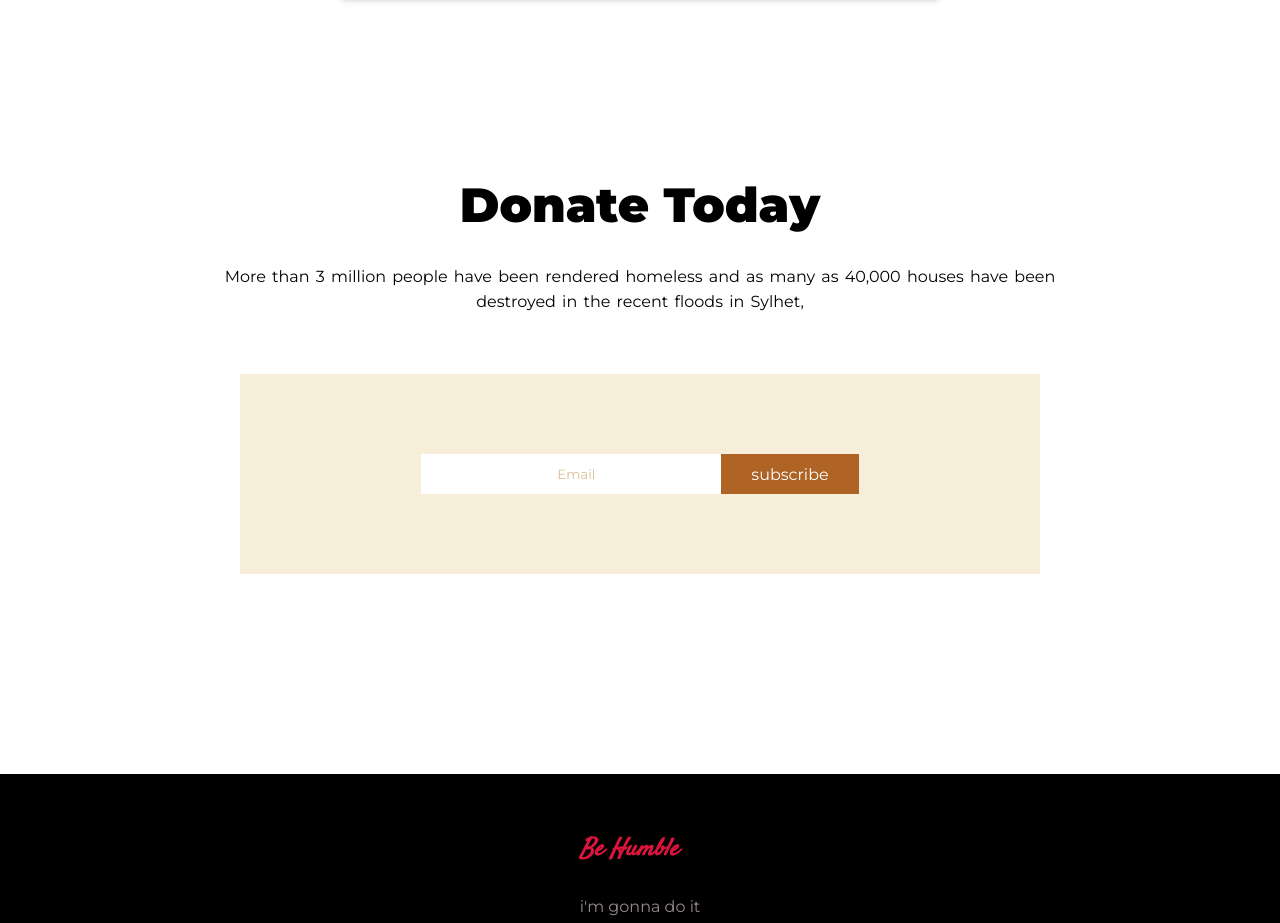
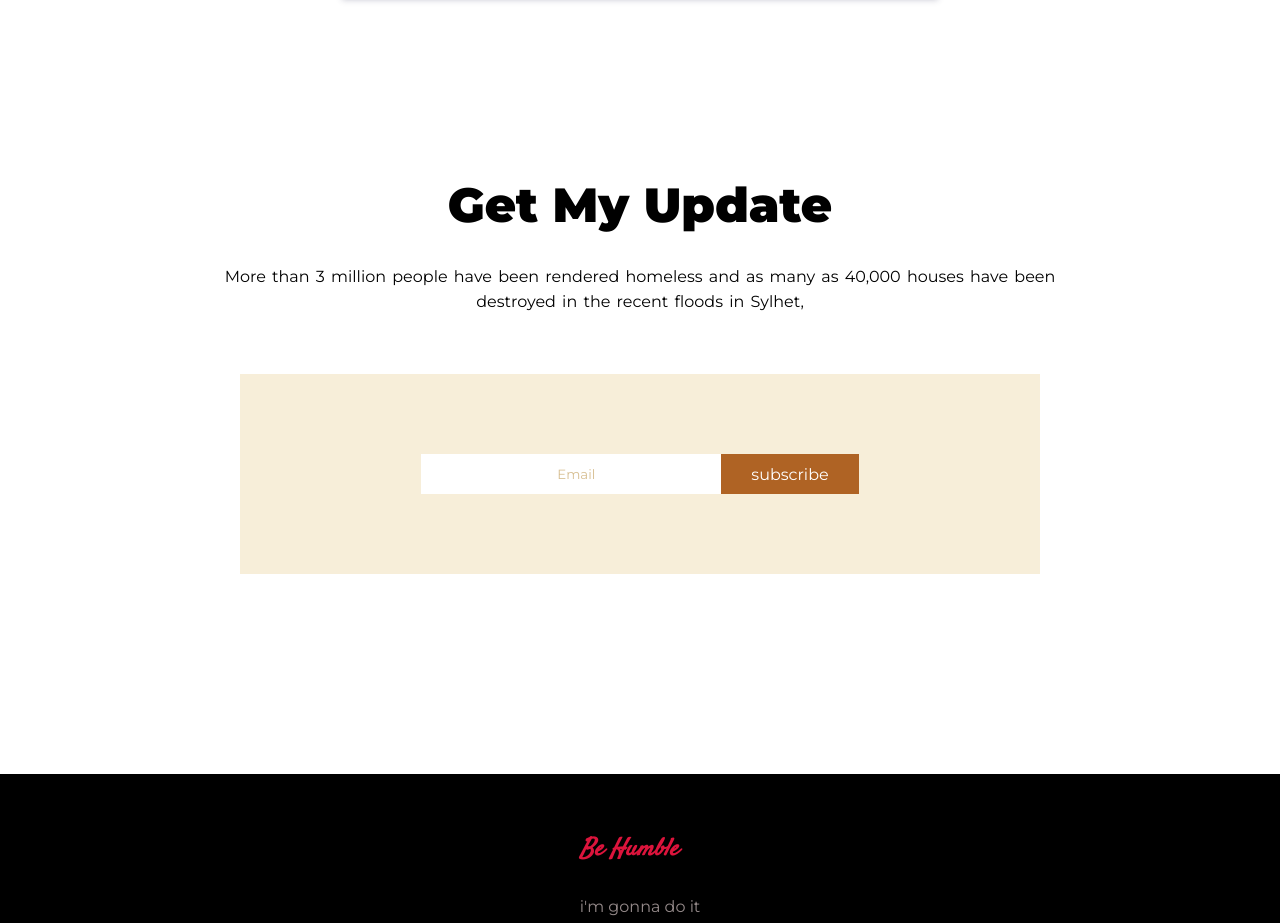
Before and after one commit to abdulquayumhp/assaignment-one, a plain HTML site: page index.html in a window 1280 px wide. Shown: the part 3880-4803 px from the top of the page. Drawn offline with Linux system fonts and the light colour scheme.

Commit message:
final push

```diff
--- a/index.html
+++ b/index.html
@@ -305,7 +305,7 @@
     <section class="update-and-subscribe-box">
       <!-- full footer container  -->
       <div class="heading">
-        <h1>Donate Today</h1>
+        <h1>Get My Update</h1>
         <p class="pera heading-pera">
           More than 3 million people have been rendered homeless and as many as
           40,000 houses have been <br />
```
